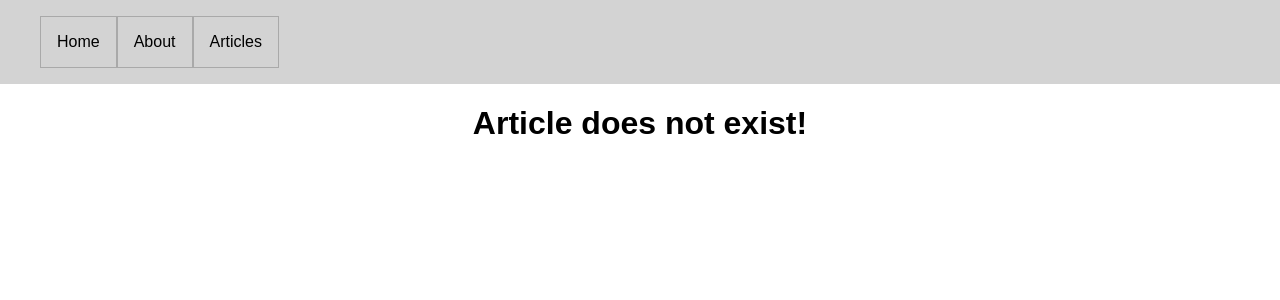
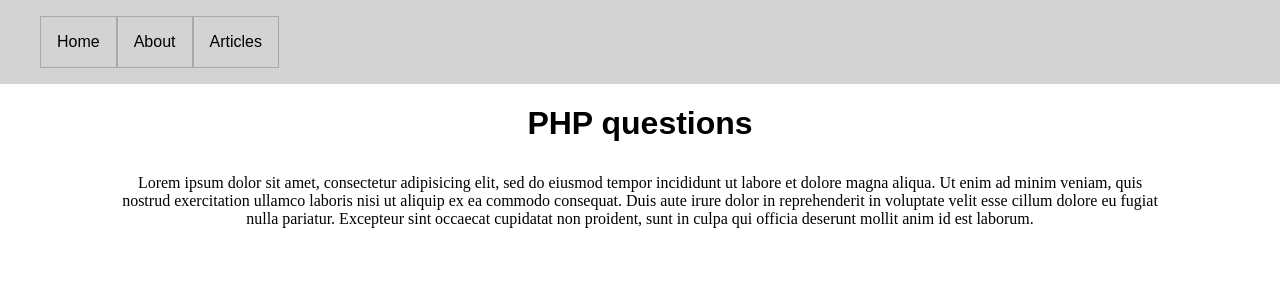
Before and after one commit to mattfro333/REM, a React (Create React App) app in the folder my-blog/: page /article/Web-Development in a window 1280 px wide. Shown: the top 300 px of the page. Built offline with nearby package versions, Linux system fonts and the light colour scheme.

Commit message:
changed export import name added content

```diff
--- a/my-blog/src/App.js
+++ b/my-blog/src/App.js
@@ -3,7 +3,7 @@
 import './App.css';
 import HomePage from './pages/HomePage';
 import AboutPage from './pages/AboutPage';
-import ArticleList from './pages/ArticleList';
+import ArticlesListPage from './pages/ArticlesListPage';
 import ArticlePage from './pages/ArticlePage';
 import NavBar from './components/NavBar';
 // import NotFoundPage from './pages/NotFoundPage';
@@ -17,7 +17,7 @@
           <div id="page-body">
           <Route path ="/" component={HomePage} exact />
           <Route path ="/about" component={AboutPage} exact />
-          <Route path ="/articles-list" component={ArticleList} exact />
+          <Route path ="/articles-list" component={ArticlesListPage} exact />
           <Route path ="/article/:name" component={ArticlePage} exact />
           </div>
         </div>
--- a/my-blog/src/pages/ArticlePage.js
+++ b/my-blog/src/pages/ArticlePage.js
@@ -1,7 +1,7 @@
 import React from 'react';
 import articleContent from './article-content';
 
-const ArticlePage = ({match}) => {
+const ArticlesListPage = ({match}) => {
   const name = match.params.name;
   const article = articleContent.find(article => article.name === name);
 
@@ -18,4 +18,4 @@
 );
 }
 
-export default ArticlePage;
+export default ArticlesListPage;
--- a/my-blog/src/pages/article-content.js
+++ b/my-blog/src/pages/article-content.js
@@ -6,6 +6,13 @@
       "Lorem ipsum dolor sit amet, consectetur adipisicing elit, sed do eiusmod tempor incididunt ut labore et dolore magna aliqua. Ut enim ad minim veniam, quis nostrud exercitation ullamco laboris nisi ut aliquip ex ea commodo consequat. Duis aute irure dolor in reprehenderit in voluptate velit esse cillum dolore eu fugiat nulla pariatur. Excepteur sint occaecat cupidatat non proident, sunt in culpa qui officia deserunt mollit anim id est laborum."
     ]
   },
+  {
+    name: 'Web-Development',
+    title: 'PHP questions',
+    content: [
+      "Lorem ipsum dolor sit amet, consectetur adipisicing elit, sed do eiusmod tempor incididunt ut labore et dolore magna aliqua. Ut enim ad minim veniam, quis nostrud exercitation ullamco laboris nisi ut aliquip ex ea commodo consequat. Duis aute irure dolor in reprehenderit in voluptate velit esse cillum dolore eu fugiat nulla pariatur. Excepteur sint occaecat cupidatat non proident, sunt in culpa qui officia deserunt mollit anim id est laborum."
+    ]
+  },
 ];
 
 export default articles;
```
Also changed, not shown: my-blog/src/pages/ArticlesListPage.js (renamed from my-blog/src/pages/ArticleList.js).
